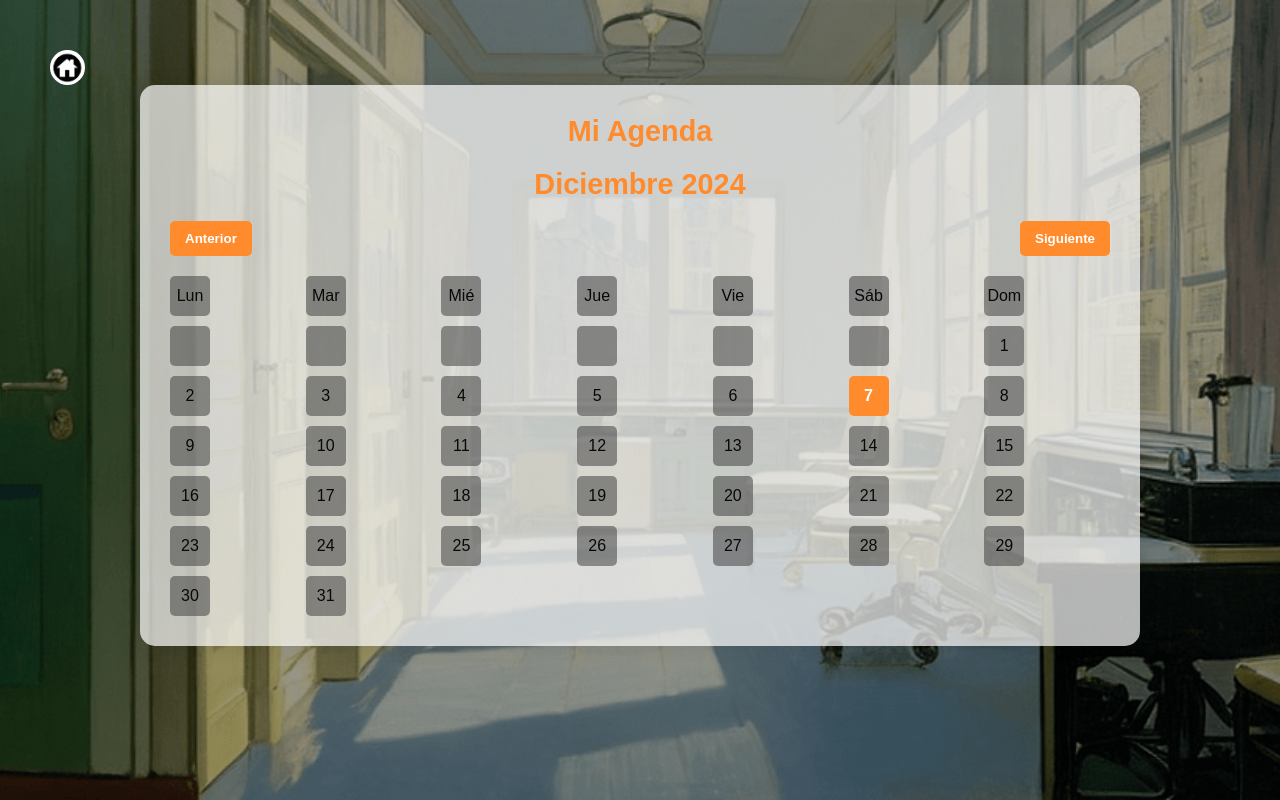
After one commit to SilvestreJesus/Proyecto_Consultorio, a PHP site: page /citas_agendadas.php in a window 1280 px wide. The commit adds this page. Run offline with PHP 8.4, Linux system fonts and the light colour scheme.

Commit message:
Add files via upload

```diff
--- /dev/null
+++ b/Consultorio/assets/Css/citas_agendadas.css
@@ -0,0 +1,145 @@
+/* Reseteo de márgenes, rellenos y establecer box-sizing */
+* {
+    margin: 0;
+    padding: 0;
+    box-sizing: border-box;
+    font-family: Arial, sans-serif;
+}
+
+/* Estilo del cuerpo */
+body {
+    margin: 0;
+    padding: 50px;
+}
+
+/* Contenedor principal con fondo y sombra */
+.container {
+    max-width: 1000px; /* Ancho mayor para más espacio */
+    margin: auto;
+    background: rgba(255, 255, 255, 0.7); /* Fondo translúcido */
+    padding: 30px;
+    border-radius: 15px;
+    box-shadow: 0 0 20px rgba(0, 0, 0, 0.1);
+    position: relative;
+}
+/* Fondo de la página */
+.background img {
+    position: fixed;
+    top: 0;
+    left: 0;
+    width: 100%;
+    height: 100%;
+    object-fit: cover;
+    z-index: -1;
+    filter: brightness(0.6);
+}
+
+/* Título del calendario */
+.container h1 {
+    margin-bottom: 20px;
+    font-size: 1.8em;
+    color: #ff8b2c;
+    text-align: center;
+}
+
+/* Estilo del botón de seleccionar */
+.select-btn {
+    font-weight: bold; /* Negrita */
+
+    background-color: #ff8b2c;
+    padding: 10px 20px;
+    border-radius: 5px;
+    text-decoration: none; /* Eliminar subrayado */
+    display: inline-block; /* Hacerlo en línea como botón */
+    transition: background-color 0.3s ease;
+}
+
+.select-btn:hover {
+    background-color: #ca9f28; /* Cambio de color al pasar el ratón */
+    text-decoration: none; /* Eliminar subrayado en hover */
+}
+
+/* Icono circular */
+.entrar-icon {
+    width: 35px;
+    height: 35px;
+    margin-right: 8px;
+    vertical-align: middle;
+    clip-path: circle(50% at 50% 50%);
+}
+
+/* Estilo del contenedor del icono */
+.icon-container {
+    display: flex;
+    justify-content: center;
+    align-items: center;
+    margin-top: 20px;
+    margin-bottom: 20px;
+}
+
+/* Estilo del icono */
+.icon {
+    width: 55px;
+    height: 55px;
+    clip-path: circle(50% at 50% 50%);
+}
+
+
+/* Estilo del calendario */
+#calendar {
+    display: grid;
+    grid-template-columns: repeat(7, 1fr);
+    gap: 10px;
+    margin-top: 20px;
+}
+
+.day {
+    width: 40px;
+    height: 40px;
+    display: flex;
+    justify-content: center;
+    align-items: center;
+    border-radius: 5px;
+    background: #4646468f;
+    font-size: 1em;
+    color: #080808;
+    cursor: pointer;
+}
+
+.day.inactive {
+    background: #4646468f;
+    color: #080808;
+    cursor: not-allowed;
+}
+
+.day.today {
+    background: #ff8b2c;
+    color: white;
+    font-weight: bold;
+}
+
+.day:hover {
+    background: #ff8b2c;
+    color: rgb(0, 0, 0);
+}
+
+.calendar-nav {
+    display: flex;
+    justify-content: space-between;
+    margin-bottom: 20px;
+}
+
+.calendar-nav button {
+    padding: 10px 15px;
+    border: none;
+    border-radius: 5px;
+    background-color: #ff8b2c;
+    color: white;
+    font-weight: bold;
+    cursor: pointer;
+    transition: background-color 0.3s ease;
+}
+
+.calendar-nav button:hover {
+    background-color: #ff8b2c;
+}
--- /dev/null
+++ b/Consultorio/assets/Js/citas_agendadas.js
@@ -0,0 +1,91 @@
+// Seleccionar el contenedor del calendario y los botones
+const calendar = document.getElementById('calendar');
+const title = document.getElementById('calendar-title');
+const prevBtn = document.getElementById('prev-month');
+const nextBtn = document.getElementById('next-month');
+
+// Variables de mes y año actuales
+let currentYear = new Date().getFullYear();
+let currentMonth = new Date().getMonth();
+
+// Días de la semana
+const daysOfWeek = ['Lun', 'Mar', 'Mié', 'Jue', 'Vie', 'Sáb', 'Dom'];
+
+// Función para renderizar el calendario
+function renderCalendar(year, month) {
+    // Limpiar el calendario anterior
+    calendar.innerHTML = '';
+
+    // Configurar el título con el mes y año actual
+    const monthNames = [
+        'Enero', 'Febrero', 'Marzo', 'Abril', 'Mayo', 'Junio',
+        'Julio', 'Agosto', 'Septiembre', 'Octubre', 'Noviembre', 'Diciembre'
+    ];
+    title.textContent = `${monthNames[month]} ${year}`;
+
+    // Crear los encabezados de los días de la semana
+    daysOfWeek.forEach(day => {
+        const dayHeader = document.createElement('div');
+        dayHeader.textContent = day;
+        dayHeader.classList.add('day', 'inactive');
+        calendar.appendChild(dayHeader);
+    });
+
+    // Obtener el primer día y el último día del mes
+    const firstDay = new Date(year, month, 1).getDay(); // Primer día del mes
+    const lastDate = new Date(year, month + 1, 0).getDate(); // Último día del mes
+
+    // Ajustar el inicio del calendario (lunes como primer día)
+    let startDay = firstDay === 0 ? 6 : firstDay - 1;
+
+    // Crear celdas vacías antes del primer día del mes
+    for (let i = 0; i < startDay; i++) {
+        const emptyCell = document.createElement('div');
+        emptyCell.classList.add('day', 'inactive');
+        calendar.appendChild(emptyCell);
+    }
+
+    // Crear los días del mes
+    for (let date = 1; date <= lastDate; date++) {
+        const dayCell = document.createElement('div');
+        dayCell.textContent = date;
+        dayCell.classList.add('day');
+
+        // Resaltar el día actual
+        const today = new Date();
+        if (year === today.getFullYear() && month === today.getMonth() && date === today.getDate()) {
+            dayCell.classList.add('today');
+        }
+
+        // Agregar evento al hacer clic en un día
+        dayCell.addEventListener('click', () => {
+            // Redirigir a atender_citas.php con los parámetros de fecha seleccionada
+            const formattedMonth = (month + 1).toString().padStart(2, '0'); // Mes en formato "MM"
+            const formattedDay = date.toString().padStart(2, '0'); // Día en formato "DD"
+            window.location.href = `atender_citas.php?day=${formattedDay}&month=${formattedMonth}&year=${year}`;
+        });
+
+        calendar.appendChild(dayCell);
+    }
+
+}
+
+// Función para cambiar el mes
+function changeMonth(direction) {
+    currentMonth += direction;
+    if (currentMonth < 0) {
+        currentMonth = 11;
+        currentYear--;
+    } else if (currentMonth > 11) {
+        currentMonth = 0;
+        currentYear++;
+    }
+    renderCalendar(currentYear, currentMonth);
+}
+
+// Eventos de los botones de navegación
+prevBtn.addEventListener('click', () => changeMonth(-1));
+nextBtn.addEventListener('click', () => changeMonth(1));
+
+// Renderizar el calendario inicial
+renderCalendar(currentYear, currentMonth);
--- /dev/null
+++ b/Consultorio/citas_agendadas.php
@@ -0,0 +1,35 @@
+<!DOCTYPE html>
+<html lang="es">
+  <head>
+    <meta charset="UTF-8" />
+    <meta name="viewport" content="width=device-width, initial-scale=1.0" />
+    <title>Bienestar Médico</title>
+    <link rel="icon" type="image/x-icon" href="inc/Imagenes/logo.png" />
+    <link rel="stylesheet" href="assets/Css/citas_agendadas.css">
+  </head>
+  <body>
+    <header>
+      <div class="background">
+        <img src="inc/Imagenes/inicio.png" alt="Background">
+      </div>
+      <nav id="menu">
+        <a href="medico_index.php">
+          <img src="inc/Imagenes/casa.jpeg" class="entrar-icon">
+        </a>
+      </nav>
+    </header>
+
+    <main class="container">
+    <h1 >Mi Agenda</h1>
+      <h1 id="calendar-title"></h1>
+      <div class="calendar-nav">
+        <button id="prev-month">Anterior</button>
+        <button id="next-month">Siguiente</button>
+      </div>
+      <div id="calendar"></div>
+    </main>
+
+    <!-- JS -->
+    <script src="assets/Js/citas_agendadas.js"></script>
+  </body>
+</html>
--- a/Consultorio/guadar_reporte.php
+++ b/Consultorio/guadar_reporte.php
@@ -31,16 +31,13 @@ if ($_SERVER['REQUEST_METHOD'] == 'POST') {
             'fecha_cita' => $fecha_cita,
             'hora_cita' => $hora_cita,
         ]);
-
-        $_SESSION['mensaje'] = "Datos actualizados con éxito.";
-        $_SESSION['tipo_mensaje'] = "success"; // Para diferenciar tipos de mensajes
     } catch (PDOException $e) {
         $_SESSION['mensaje'] = "Error al actualizar: " . htmlspecialchars($e->getMessage());
         $_SESSION['tipo_mensaje'] = "error";
     }
 
     // Redirige de nuevo a la misma página
-    header('Location: atender_citas.php');
+    header('Location: citas_agendadas.php');
     exit;
 }
 
--- a/Consultorio/medico_index.php
+++ b/Consultorio/medico_index.php
@@ -18,7 +18,7 @@
                 <a href="#us">Nosotros</a>
                 <a href="#reseñas">Reseñas</a>
                 <a href="#contact">Contacto</a>
-                <a href="atender_citas.php">Agenda</a>
+                <a href="citas_agendadas.php">Agenda</a>
                 <a href="reportes.php">Reportes</a>
                 <a href="datos_medico.php">Perfil</a>
                 <a href="logout.php">Salir</a>
--- a/Consultorio/view_login.php
+++ b/Consultorio/view_login.php
@@ -50,12 +50,12 @@ if ($_SERVER['REQUEST_METHOD'] === 'POST') {
                     }
                     exit;
                 } else {
-                    $_SESSION['error'] = "Contraseña incorrecta.";
+                    $_SESSION['error'] = "Error.";
                     header('Location: login.php');
                     exit;
                 }
             } else {
-                $_SESSION['error'] = "Correo no encontrado.";
+                $_SESSION['error'] = "Error.";
                 header('Location: login.php');
                 exit;
             }
```
Also changed, not shown: Consultorio/atender_citas.php (+18 -1 lines), Consultorio/expediente.php (added, +90 -0 lines), Consultorio/reporte_guardado.php (+32 -1 lines).
